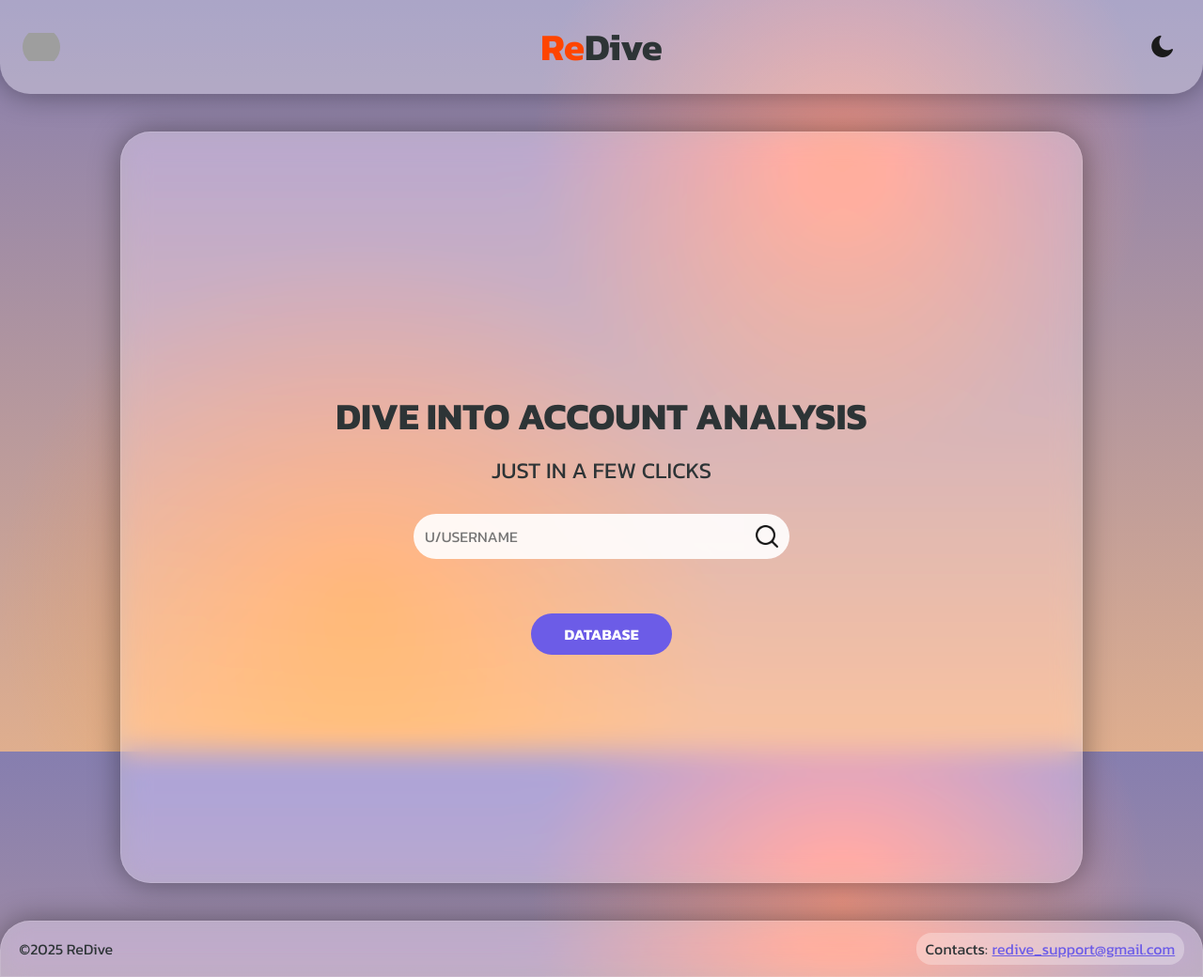
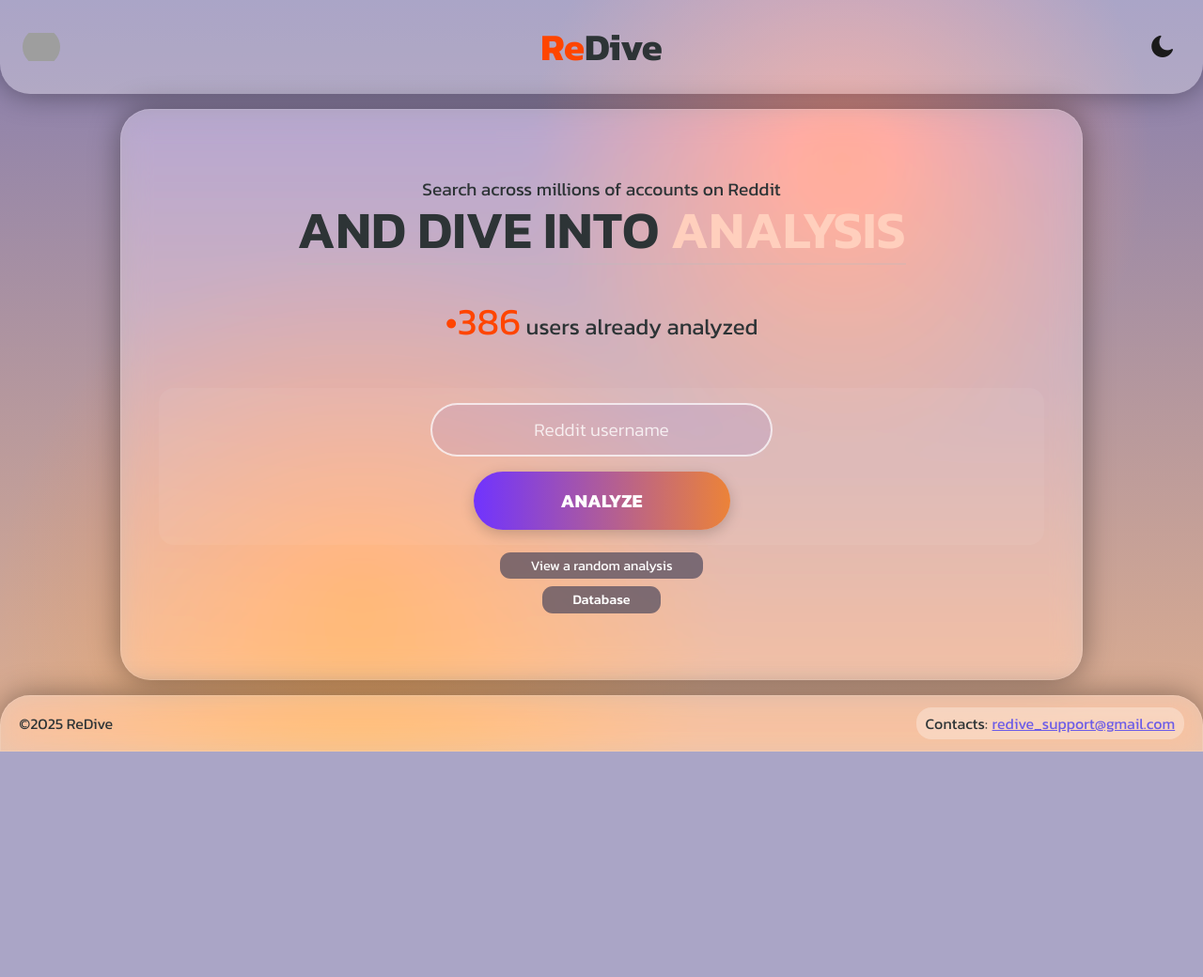
Before and after one commit to kyrylo-om/ReDive, a Django app: page / in a window 1280 px wide. Shown: the whole page at 94% size. After the commit the page ends 800 px from the top, so only its background shows below. Run offline with Django 5.2, Linux system fonts and the light colour scheme; grey boxes are pictures that could not be loaded.

Commit message:
Major improvements of home page

```diff
--- a/static/css/home.css
+++ b/static/css/home.css
@@ -3,6 +3,7 @@
 
 .main-container {
     background: var(--container-bg);
+    /* background: none; */
     color: var(--text-color);
 
     backdrop-filter: blur(15px) saturate(160%);
@@ -14,23 +15,23 @@
     text-align: center;
     align-items: center;
     justify-content: center;
-    min-height: 100vh;
     flex: 1;
 
     width: 80%;
     max-width: 90%;
-    margin: 2.5rem auto;
+    margin: 1rem auto;
     border-radius: 2rem;
     padding: 2.5rem;
     box-shadow: 0 0 2rem rgba(0, 0, 0, 0.4);
 
 }
 
-.main-container h2 {
-    font-size: 2.5rem;
+.dive-into {
+    font-size: 3.5rem;
+    line-height: 3.5rem;
     text-align: center;
-    margin-bottom: 0.625rem;
-    margin-top: 1.875rem;
+    font-weight: 600;
+    /* margin-top: 3rem; */
 
     color: var(--text-color);
 }
@@ -42,16 +43,15 @@
 }
 
 .database-btn {
-    margin-top: 1.875rem;
     display: inline-block;
-    padding: 0.625rem 1.25rem;
-    background: #6c5ce7;
+    background: #48455bad;
+    padding: 0.2rem 2rem;
     color: white;
     text-decoration: none;
-    font-weight: bold;
-    border-radius: 2rem;
+    font-weight: 400;
+    border-radius: 0.7rem;
     transition: background 0.3s;
-    width: 9.375rem;
+    font-size: 0.9rem;
 }
 
 .database-btn:hover {
@@ -59,26 +59,43 @@
     color: #6c5ce7
 }
 
+.separator-line {
+	background-color: rgb(185, 185, 185);
+	opacity: 30%;
+	margin: 0.5rem 0;
+	padding: 0;
+	height: 0.1rem;
+	width: 100%
+}
+
 .searchbar {
     max-width: 100%;
-    width: 400px;
-    margin: 1.8rem auto;
-    display: flex;
-    height: 3rem;
+    width: 40%;
+    margin: 0 auto;
+    /* background: var(--search-bg); */
+    background-color: rgba(41, 41, 255, 0.067);
+    /* color: var(--search-text-color); */
+    color: white;
+    font-weight: 200;
+
+    flex: 1;
+    padding: 1rem 0;
+    padding: 0.75rem;
+    border: 2px solid rgba(255, 255, 255, 0.716);
+    text-align: center;
+
+    border-radius: 5rem;
+    font-size: 1.2rem;
+    outline: none;
+    transition: width 0.3s;
 }
 
-.searchbar input {
-    background: var(--search-bg);
-    color: var(--search-text-color);
+.searchbar::placeholder {
+    color: rgba(255, 255, 255, 0.8);
+}
 
-    flex: 1;
-    padding: 0.75rem;
-    border: 0px solid rgba(255, 255, 255, 0.2);
-
-    border-radius: 5rem 0 0 5rem;
-    font-size: 1rem;
-    border-right: none;
-    outline: none;
+.searchbar:focus {
+    width: 50%
 }
 
 .search-btn {
@@ -141,3 +158,34 @@
     0% { transform: rotate(0deg); }
     100% { transform: rotate(360deg); }
 }
+
+.analyze-button {
+    width: 30%;
+    padding: 1rem 0;
+    font-size: 1.25rem;
+    font-weight: bold;
+    color: white;
+    background: linear-gradient(90deg, #7033ff, #ec8338, #7033ff);
+    background-size: 200%;
+    background-position: 0px 0;
+    /* background-repeat: repeat-x; */
+    border: none;
+    border-radius: 2rem;
+    box-shadow: 0 4px 15px rgba(0, 0, 0, 0.2);
+    cursor: pointer;
+    transition: transform 0.3s ease, box-shadow 0.3s ease, background-position 0.6s ease;
+    margin-top: 1rem;
+}
+
+.analyze-button:hover {
+    transform: scale(1.05);
+    box-shadow: 0 6px 20px rgba(0, 0, 0, 0.3);
+    background-position: -300px 0;
+}
+
+.search-container {
+    width: 100%;
+    border-radius: 1rem;
+    background-color: rgba(255, 255, 255, 0.05);
+    padding: 1rem;
+}
--- a/templates/home.html
+++ b/templates/home.html
@@ -84,17 +84,25 @@
     </header>
 
     <div class="main-container">
-        <h2>DIVE INTO ACCOUNT ANALYSIS</h2>
-        <p>JUST IN A FEW CLICKS</p>
+        <div>
+            <p style="font-size: 1.2rem;">Search across millions of accounts on Reddit</p>
+            <h2 class="dive-into">AND DIVE INTO <span style="color: rgb(255, 207, 189);">ANALYSIS</span></h2>
+            <div class="separator-line"></div>
+        </div>
+        <p style="margin: 2rem 0 3rem 0;"><span style="font-size: 2.5rem; color: orangered; line-height: 2.5rem;">•386</span> users already analyzed</p>
 
-        <form id="user-search-form">
-            <div class="searchbar">
-                <input type="text" name="query" placeholder="U/USERNAME" required>
-                <button type="submit" class="search-btn"></button>
-            </div>
-        </form>
+        <div class="search-container">
+            <form id="user-search-form">
+                <input class="searchbar" type="text" name="query" placeholder="Reddit username" required>
+                <br>
+                <button class="analyze-button">ANALYZE</button>
+            </form>
+        </div>
 
-        <a href="{% url 'datapage' %}" class="database-btn">DATABASE</a>
+        <a href="{% url 'datapage' %}" class="database-btn" style="margin: 0.5rem; 0">View a random analysis</a>
+        <a href="{% url 'datapage' %}" class="database-btn" style="font-weight: 500;">Database</a>
+
+
     </div>
 
     <footer class="footer">
```
